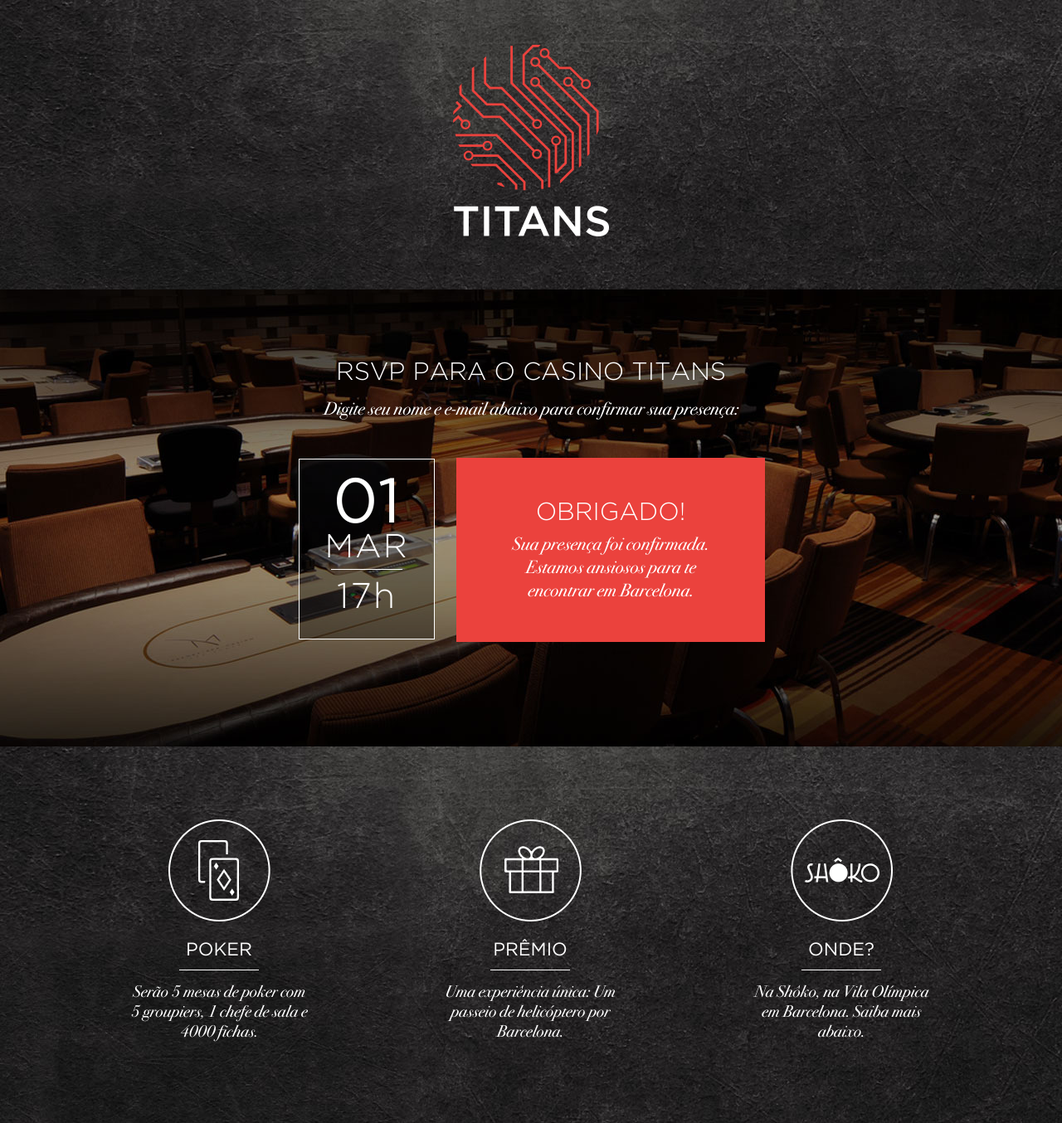
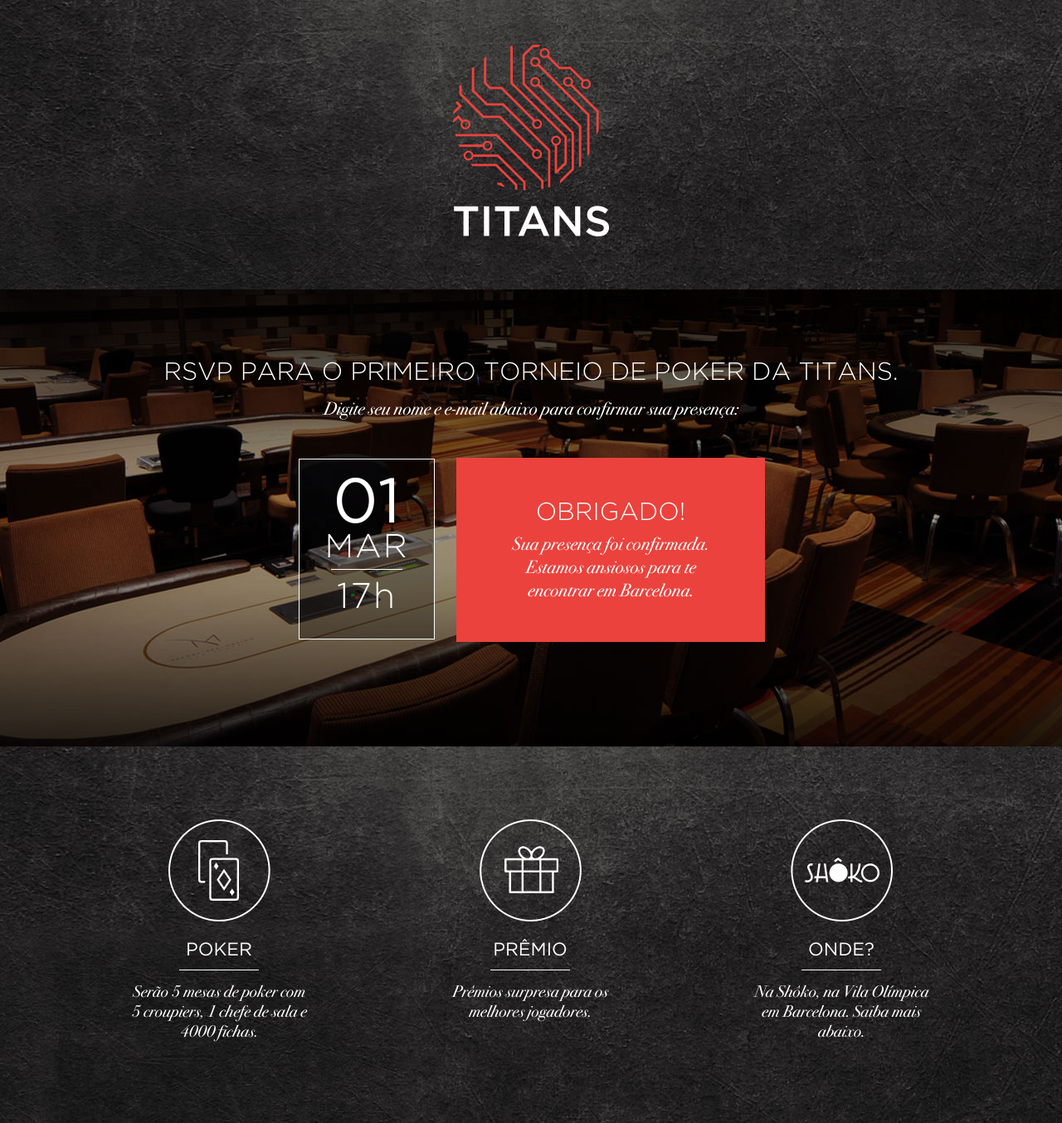
Before and after one commit to gdomiciano/cassino-titans, a plain HTML site: page sucesso.html in a window 1280 px wide. Shown: the top 1354 px of the page at 83% size. Drawn offline with Linux system fonts and the light colour scheme.

Commit message:
alteracoes no sucesso

```diff
--- a/sucesso.html
+++ b/sucesso.html
@@ -1,5 +1,5 @@
 <!DOCTYPE html>
-<html lang="en">
+<html>
 <head>
 	<meta charset="UTF-8">
 	<title>Cassino Titans</title>
@@ -17,7 +17,7 @@
 
 	<section class="confirm-content">
 		<div class="container clearfix">
-			<h2 class="title">RSVP PARA O CASINO TITANS</h2>
+			<h2 class="title">RSVP PARA O Primeiro Torneio de Poker da Titans.</h2>
 			<p><em>Digite seu nome e e-mail abaixo para confirmar sua presença:</em></p>
 			<div class="date">
 				<strong class="day">01</strong>
@@ -39,13 +39,13 @@
 					<img src="img/icon_poker.png" alt="Pokêr" class="icon">
 					<h3 class="sub-title">Poker</h3>
 					<hr>
-					<p><em>Serão 5 mesas de poker com 5 groupiers, 1 chefe de sala e 4000 fichas. </em></p>
+					<p><em>Serão 5 mesas de poker com 5 croupiers, 1 chefe de sala e 4000 fichas. </em></p>
 				</li>
 				<li class="list-item">
 					<img src="img/icon_premio.png" alt="Prêmio" class="icon">
 					<h3 class="sub-title">Prêmio</h3>
 					<hr>
-					<p><em>Uma experiência única: Um passeio de helicóptero por Barcelona.</em></p>
+					<p><em>Prêmios surpresa para os melhores jogadores.</em></p>
 				</li>
 				<li class="list-item">
 					<img src="img/icon_onde.png" alt="Onde" class="icon">
@@ -77,6 +77,7 @@
 	<script src="js/jquery-1.11.1.js"></script>
 	<script src="js/jquery.validate.min.js"></script>
 	<script src="js/main.js"></script>
+
 </body>
 
 </html>
```
